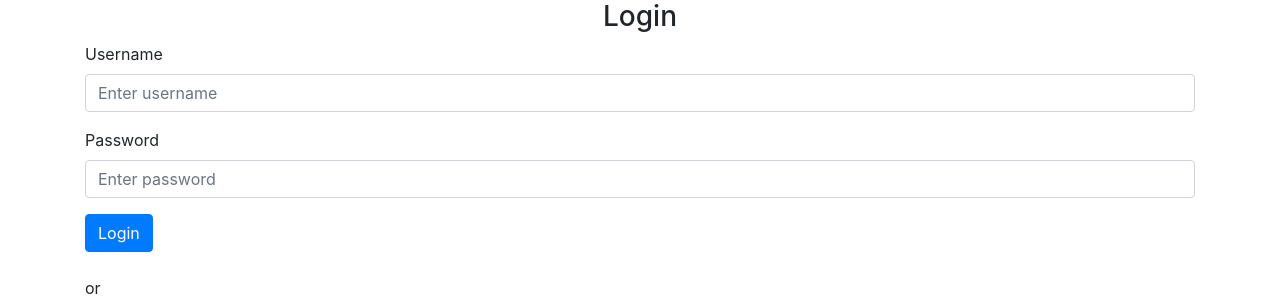
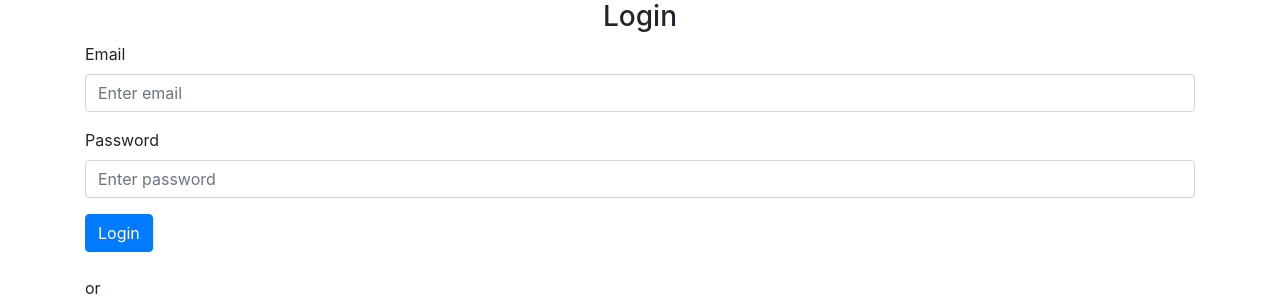
Before and after one commit to SpOOkRS1/Second-Try, a Flask app: page /adlogin in a window 1280 px wide. Shown: the part 56-356 px from the top of the page. Run offline with Flask 2, Linux system fonts and the light colour scheme; some libraries are stand-ins or nearby versions.

Commit message:
G - switched username label to email label in adlogin.html

```diff
--- a/website/templates/adlogin.html
+++ b/website/templates/adlogin.html
@@ -3,8 +3,8 @@
 <form method="POST">
     <h3 align="center">Login</h3>
     <div class ="form-group">
-        <label for="username">Username</label>
-        <input type="username" class="form-control" id="email" name="email" placeholder="Enter username">
+        <label for="Email">Email</label>
+        <input type="email" class="form-control" id="email" name="email" placeholder="Enter email">
     </div>
     <div class ="form-group">
         <label for="password">Password</label>
```
